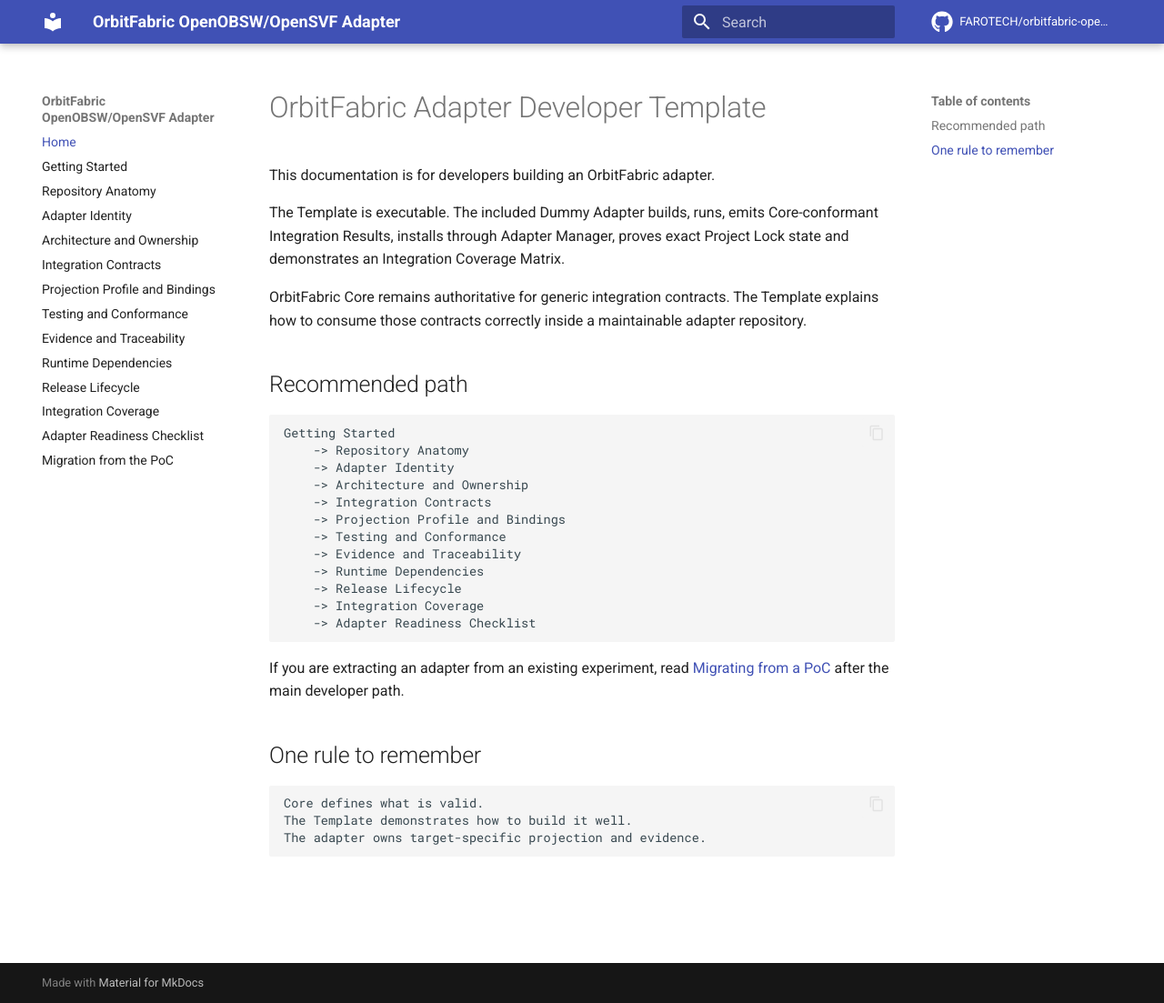
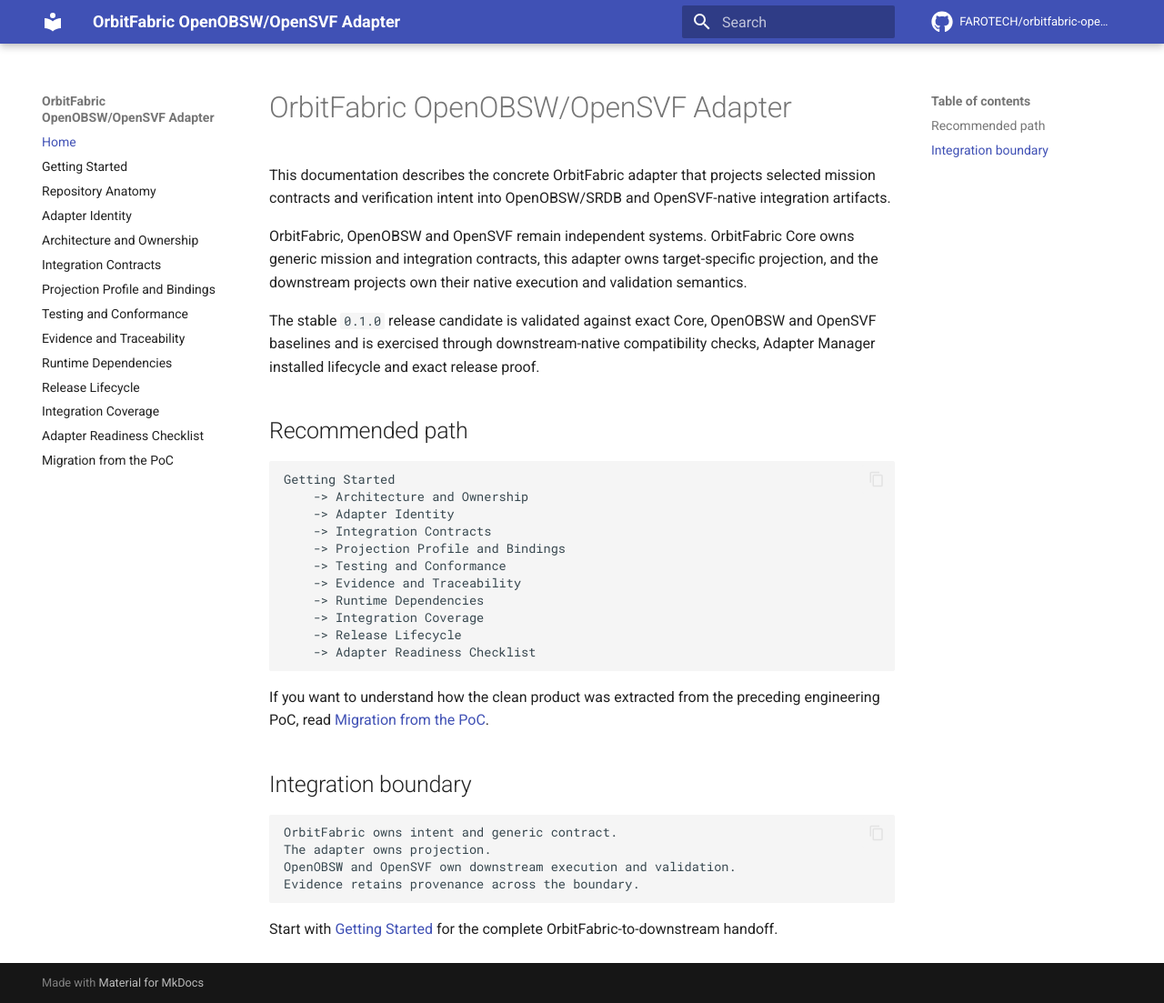
Before and after one commit to FAROTECH/orbitfabric-openobsw-opensvf-adapter, an MkDocs documentation site: the page built from docs/index.md, in a window 1280 px wide and 1103 px high. Shown: the whole window at 91% size. Built offline with MkDocs 1.6.1 and Material for MkDocs 9.7.7, drawn with Linux system fonts in a browser that asks for light colours; comment, search, counter and statistics services are not loaded.

Commit message:
Replace Template home page with adapter documentation home

````diff
--- a/docs/index.md
+++ b/docs/index.md
@@ -1,34 +1,36 @@
-# OrbitFabric Adapter Developer Template
+# OrbitFabric OpenOBSW/OpenSVF Adapter
 
-This documentation is for developers building an OrbitFabric adapter.
+This documentation describes the concrete OrbitFabric adapter that projects selected mission contracts and verification intent into OpenOBSW/SRDB and OpenSVF-native integration artifacts.
 
-The Template is executable. The included Dummy Adapter builds, runs, emits Core-conformant Integration Results, installs through Adapter Manager, proves exact Project Lock state and demonstrates an Integration Coverage Matrix.
+OrbitFabric, OpenOBSW and OpenSVF remain independent systems. OrbitFabric Core owns generic mission and integration contracts, this adapter owns target-specific projection, and the downstream projects own their native execution and validation semantics.
 
-OrbitFabric Core remains authoritative for generic integration contracts. The Template explains how to consume those contracts correctly inside a maintainable adapter repository.
+The stable `0.1.0` release candidate is validated against exact Core, OpenOBSW and OpenSVF baselines and is exercised through downstream-native compatibility checks, Adapter Manager installed lifecycle and exact release proof.
 
 ## Recommended path
 
 ```text
 Getting Started
-    -> Repository Anatomy
+    -> Architecture and Ownership
     -> Adapter Identity
-    -> Architecture and Ownership
     -> Integration Contracts
     -> Projection Profile and Bindings
     -> Testing and Conformance
     -> Evidence and Traceability
     -> Runtime Dependencies
+    -> Integration Coverage
     -> Release Lifecycle
-    -> Integration Coverage
     -> Adapter Readiness Checklist
 ```
 
-If you are extracting an adapter from an existing experiment, read [Migrating from a PoC](migrating-from-poc.md) after the main developer path.
+If you want to understand how the clean product was extracted from the preceding engineering PoC, read [Migration from the PoC](migrating-from-poc.md).
 
-## One rule to remember
+## Integration boundary
 
 ```text
-Core defines what is valid.
-The Template demonstrates how to build it well.
-The adapter owns target-specific projection and evidence.
+OrbitFabric owns intent and generic contract.
+The adapter owns projection.
+OpenOBSW and OpenSVF own downstream execution and validation.
+Evidence retains provenance across the boundary.
 ```
+
+Start with [Getting Started](getting-started.md) for the complete OrbitFabric-to-downstream handoff.
````
